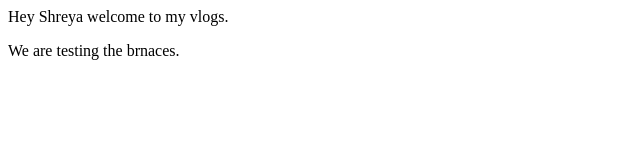
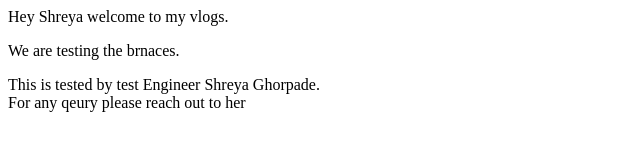
Before and after one commit to pankaj-12344321/Demo, a plain HTML site: page index.html in a window 1280 px wide. Shown: the whole page, without its empty margins (0-640 px from the left). Drawn offline with Linux system fonts and the light colour scheme.

Commit message:
testing branch para added

```diff
--- a/index.html
+++ b/index.html
@@ -2,3 +2,9 @@ Hey Shreya welcome to my vlogs.
 <p>
     We are testing the brnaces.
 </p>
+
+<p>
+    This is tested by test Engineer Shreya Ghorpade.
+    <br>
+    For any qeury please reach out to her
+</p>
```
